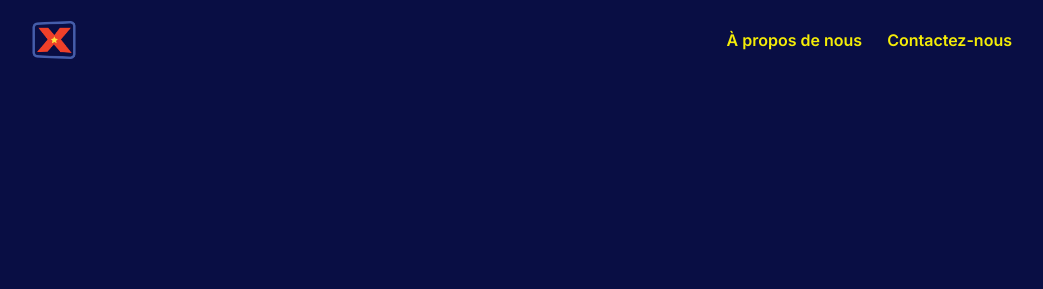
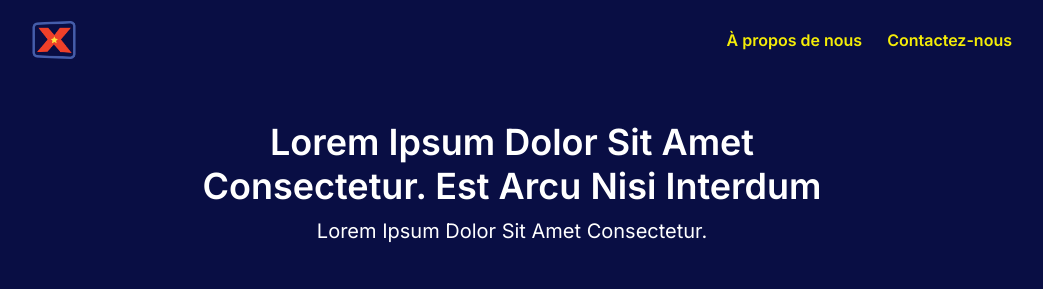
Before and after one commit to Fexrenise/Afea_task, a plain HTML site: page index.html in a window 1280 px wide. Shown: the whole page, without its empty margins (128-1171 px from the left). Drawn offline with Linux system fonts and the light colour scheme.

Commit message:
section one done

```diff
--- a/assets/css/style.css
+++ b/assets/css/style.css
@@ -25,3 +25,31 @@ header ul li a{
     font-size: 16px;
     line-height: 24px;
 }
+
+/*  section one*/
+.info_text{
+    width: 650px;
+    display: flex;
+    flex-direction: column;
+    justify-content: center;
+    align-items: center;
+    padding: 40px 0;
+    color: white;
+    margin: auto;
+    gap: 8px;
+
+}
+.info_text h2{
+    font-weight: 600;
+    font-size: 36px;
+    line-height: 44px;
+    text-align: center;
+    text-transform: capitalize;
+}
+.info_text p{
+    font-weight: 400;
+    font-size: 20px;
+    line-height: 30px;
+    text-align: center;
+    text-transform: capitalize;
+}
--- a/index.html
+++ b/index.html
@@ -20,6 +20,16 @@
                 <li><a href="#">Contactez-nous</a></li>
             </ul>
         </header>
+        <main>
+            <section class="info_text">
+                <h2>
+                    Lorem ipsum dolor sit amet consectetur. Est arcu nisi interdum
+                </h2>
+                <p>
+                    Lorem ipsum dolor sit amet consectetur.
+                </p>
+            </section>
+        </main>
     </div>
 </body>
 
```
